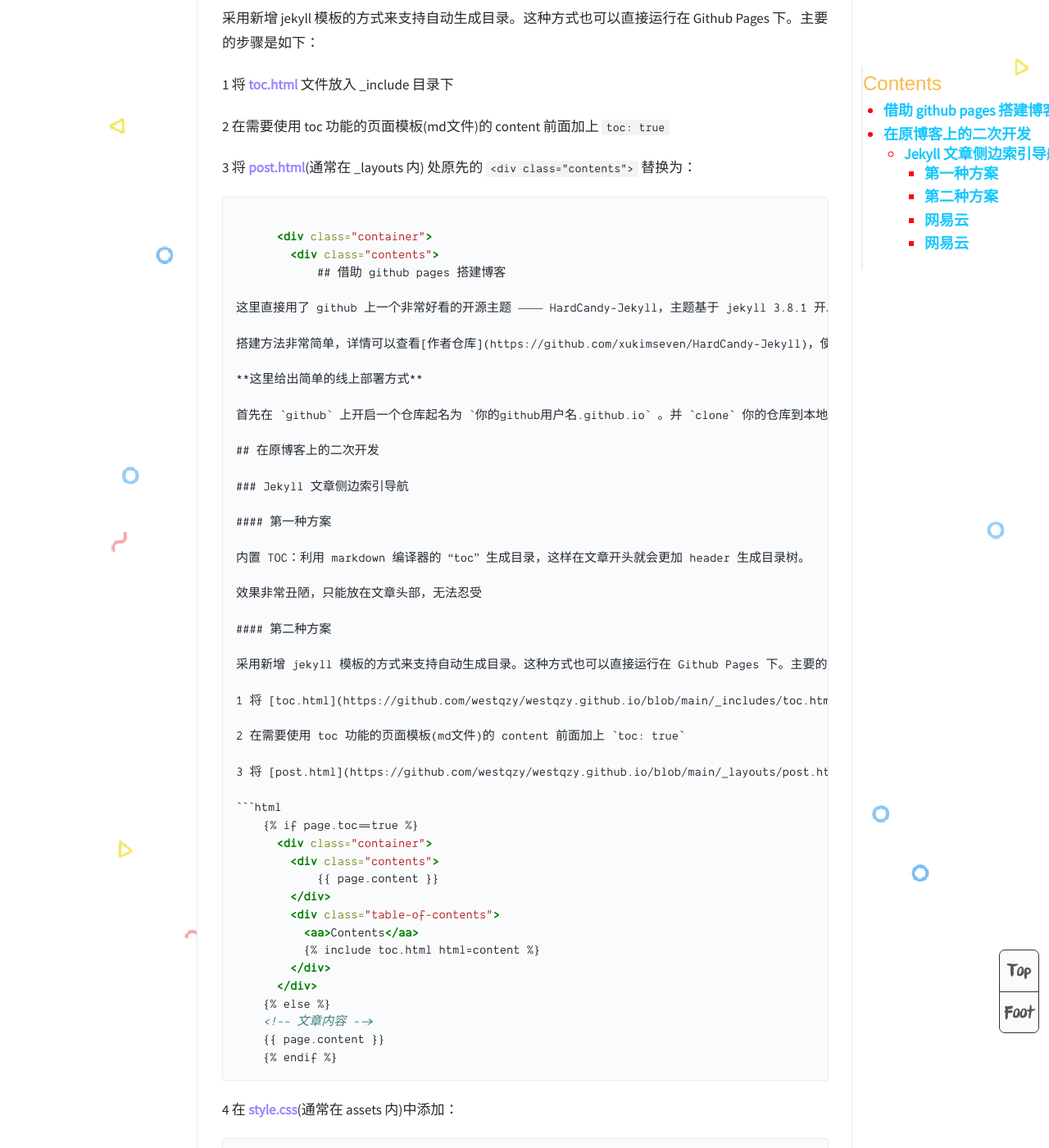
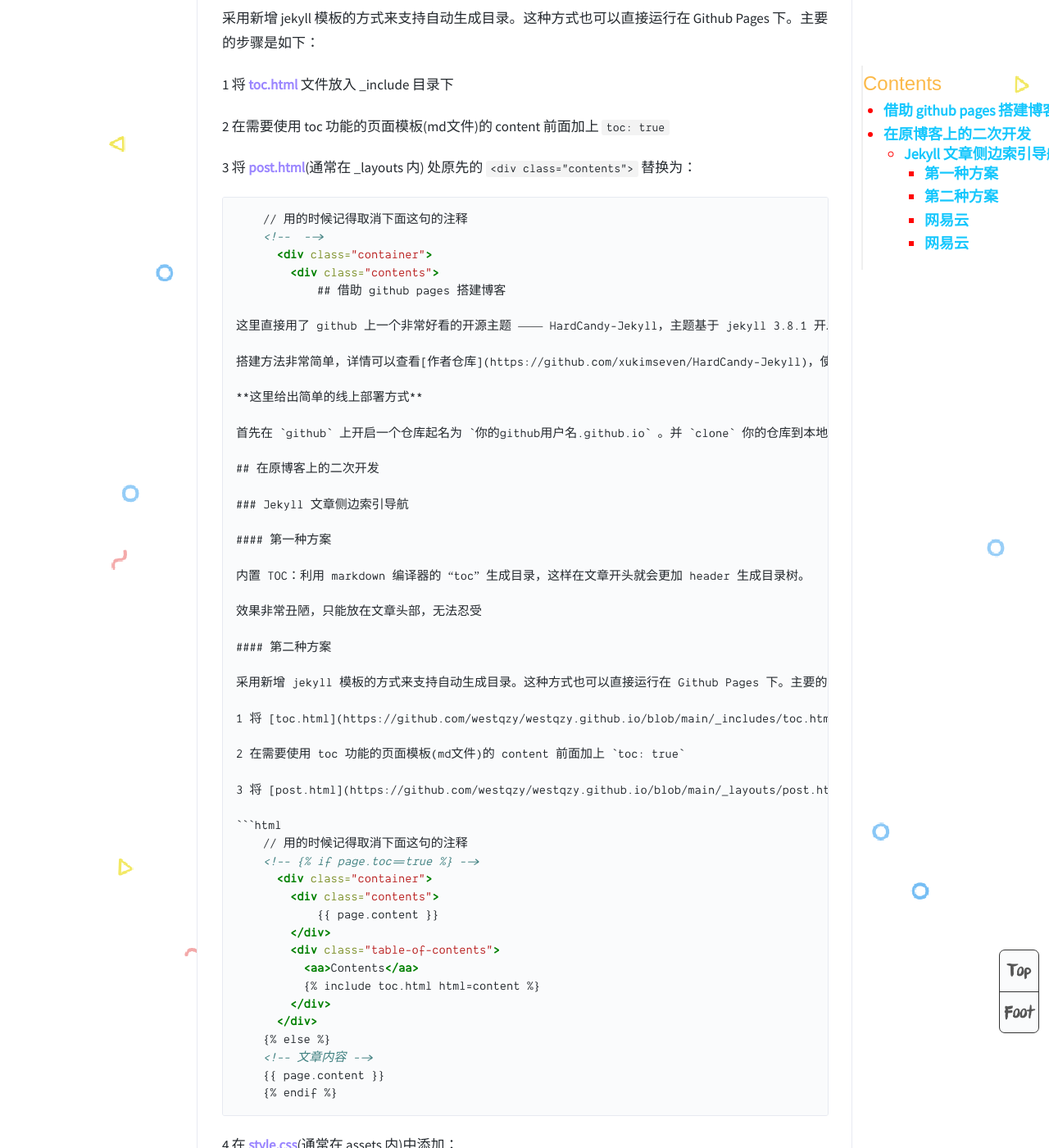
Before and after one commit to westqzy/westqzy.github.io11, a Jekyll site: the page built from _posts/2023-02-04-搭建一个这样的博客.md, in a window 1280 px wide and 1400 px high, scrolled down 1573 px. Shown: the whole window at 82% size. Built offline with Jekyll 4.4.1, drawn with Linux system fonts in a browser that asks for light colours.

Commit message:
Update 2023-02-04-搭建一个这样的博客.md

````diff
--- a/_posts/2023-02-04-搭建一个这样的博客.md
+++ b/_posts/2023-02-04-搭建一个这样的博客.md
@@ -39,7 +39,8 @@ subtitle: '有趣的玩意'
 3 将 [post.html](https://github.com/westqzy/westqzy.github.io/blob/main/_layouts/post.html)(通常在 _layouts 内) 处原先的 `<div class="contents">` 替换为：
 
 ```html
-    {% if page.toc==true %}
+    // 用的时候记得取消下面这句的注释
+    <!-- {% if page.toc==true %} -->
       <div class="container">
         <div class="contents">
             {{ page.content }}
````
